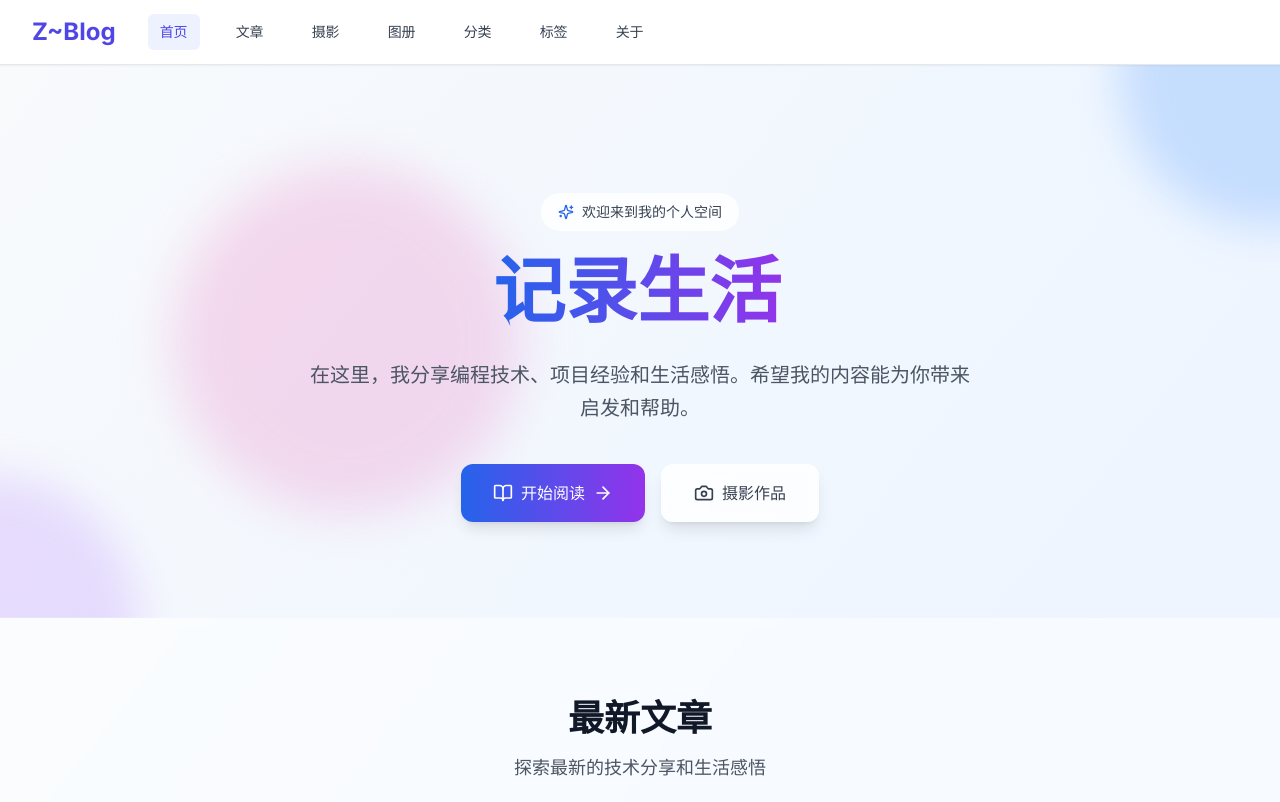
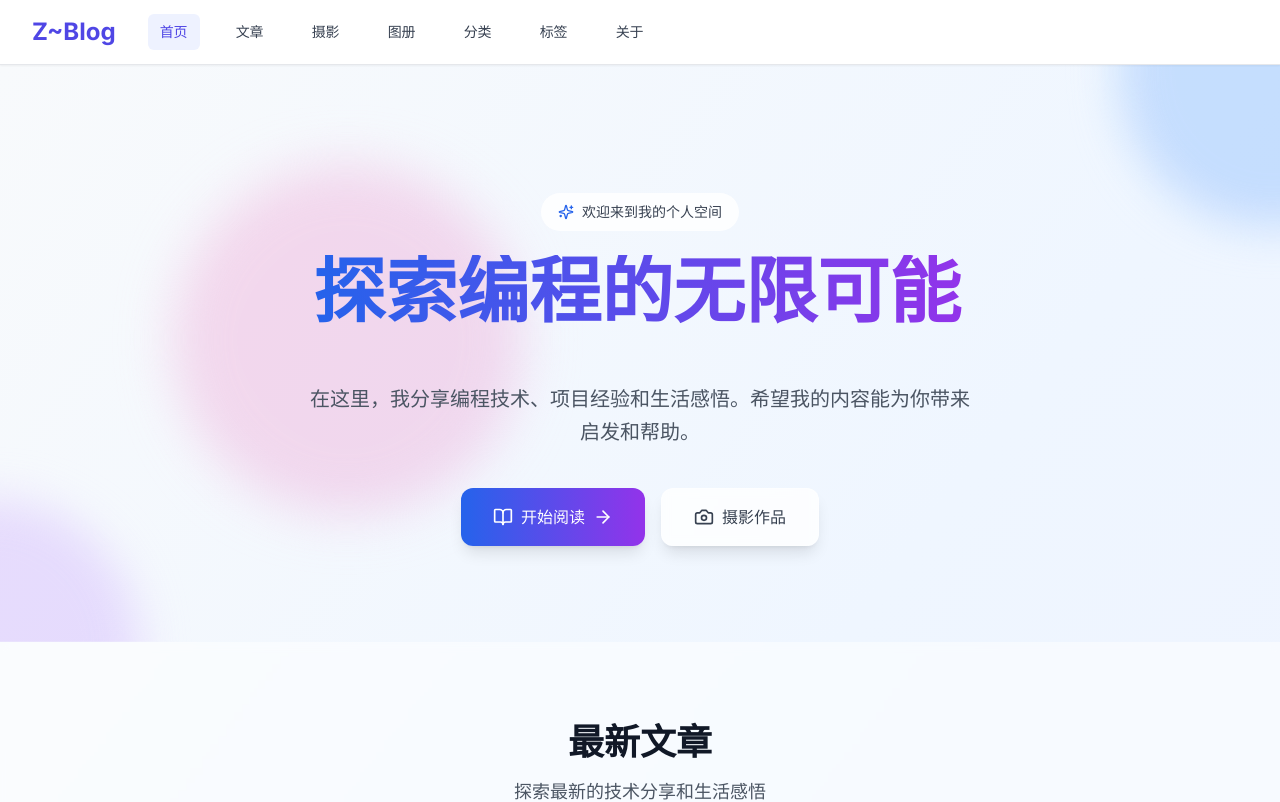
Before and after one commit to XyanZhang/x-blog, a Next.js app: page / in a window 1280 px wide. Shown: the top 802 px of the page. Built offline with nearby package versions, Linux system fonts and the light colour scheme; no server answers; the database is empty.

Commit message:
feat: 首页打字效果调整

```diff
--- a/src/app/(pages)/page.tsx
+++ b/src/app/(pages)/page.tsx
@@ -53,15 +53,28 @@ const HomePage: FC = async () => {
           <h1 className="text-5xl md:text-7xl font-bold text-gray-900 mb-8 leading-tight">
             <TypewriterText
               texts={[
-                '分享技术',
-                '记录生活',
-                '探索世界',
-                '创造价值',
-                '学习成长',
-                '传递知识'
+                '分享技术，记录生活',
+                '探索编程的无限可能',
+                '用代码构建美好世界',
+                '技术改变生活',
+                '学习永无止境',
+                '创造价值，传递知识',
+                '拥抱开源，共同成长',
+                '代码如诗，逻辑如画',
+                '工具提升效率',
+                '终端里的无限宇宙',
+                '享受创造的乐趣',
+                '拥抱技术的变化',
+                '追求代码的优雅',
+                '用技术解决问题',
+                '连接开发者社区',
+                '发现技术的美好',
+                '让世界因技术而更好'
               ]}
-              speed={120}
+              speed={150}
               delay={2500}
+              groupSize={1}
+              maxWidth="max-w-6xl"
               className="text-transparent bg-clip-text bg-gradient-to-r from-blue-600 to-purple-600"
             />
           </h1>
--- a/src/components/TypewriterText.tsx
+++ b/src/components/TypewriterText.tsx
@@ -9,6 +9,17 @@ interface TypewriterTextProps {
   className?: string
   cursorClassName?: string
   loop?: boolean
+  groupSize?: number
+  separator?: string
+  maxWidth?: string
+}
+
+function groupArray<T>(arr: T[], size: number): T[][] {
+  const result: T[][] = []
+  for (let i = 0; i < arr.length; i += size) {
+    result.push(arr.slice(i, i + size))
+  }
+  return result
 }
 
 const TypewriterText: React.FC<TypewriterTextProps> = ({
@@ -17,21 +28,25 @@ const TypewriterText: React.FC<TypewriterTextProps> = ({
   delay = 2000,
   className = '',
   cursorClassName = 'animate-blink',
-  loop = true
+  loop = true,
+  groupSize = 1,
+  separator = ' · ',
+  maxWidth = 'max-w-4xl'
 }) => {
-  const [currentTextIndex, setCurrentTextIndex] = useState(0)
+  // 分组
+  const groups = groupArray(texts, groupSize).map(group => group.join(separator))
+
+  const [currentGroupIndex, setCurrentGroupIndex] = useState(0)
   const [currentCharIndex, setCurrentCharIndex] = useState(0)
-  const [isDeleting, setIsDeleting] = useState(false)
   const [displayText, setDisplayText] = useState('')
   const [isPaused, setIsPaused] = useState(false)
 
   useEffect(() => {
     if (isPaused) return
 
-    const currentText = texts[currentTextIndex]
+    const currentText = groups[currentGroupIndex]
 
-    if (!isDeleting) {
-      // 打字效果
+    // 只实现打字效果，不删除
     if (currentCharIndex < currentText.length) {
       const timeout = setTimeout(() => {
         setDisplayText(currentText.slice(0, currentCharIndex + 1))
@@ -39,39 +54,31 @@ const TypewriterText: React.FC<TypewriterTextProps> = ({
       }, speed)
       return () => clearTimeout(timeout)
     } else {
-        // 完成打字，等待后开始删除
+      // 完成打字，等待后切换到下一个分组
       const timeout = setTimeout(() => {
-          if (loop || currentTextIndex < texts.length - 1) {
-            setIsDeleting(true)
+        if (loop || currentGroupIndex < groups.length - 1) {
+          setCurrentGroupIndex((currentGroupIndex + 1) % groups.length)
+          setCurrentCharIndex(0)
+          setDisplayText('')
         } else {
-            // 如果是最后一个文本且不循环，则暂停
           setIsPaused(true)
         }
       }, delay)
       return () => clearTimeout(timeout)
     }
-    } else {
-      // 删除效果
-      if (currentCharIndex > 0) {
-        const timeout = setTimeout(() => {
-          setDisplayText(currentText.slice(0, currentCharIndex - 1))
-          setCurrentCharIndex(currentCharIndex - 1)
-        }, speed / 2) // 删除速度稍快
-        return () => clearTimeout(timeout)
-      } else {
-        // 完成删除，切换到下一个文本
-        setIsDeleting(false)
-        if (loop) {
-          setCurrentTextIndex((currentTextIndex + 1) % texts.length)
-        } else {
-          setCurrentTextIndex(Math.min(currentTextIndex + 1, texts.length - 1))
-        }
-      }
-    }
-  }, [currentTextIndex, currentCharIndex, isDeleting, isPaused, texts, speed, delay, loop])
+  }, [currentGroupIndex, currentCharIndex, isPaused, groups, speed, delay, loop])
 
   return (
-    <span className={className}>
+    <div className={`${maxWidth} mx-auto text-center`}>
+      <span
+        className={`${className} inline-block`}
+        style={{
+          minHeight: '1.2em',
+          whiteSpace: 'nowrap',
+          overflow: 'hidden',
+          textOverflow: 'ellipsis'
+        }}
+      >
         {displayText}
         <span
           className={`inline-block w-1 h-full bg-gradient-to-b from-transparent via-current to-transparent ${cursorClassName}`}
@@ -81,6 +88,7 @@ const TypewriterText: React.FC<TypewriterTextProps> = ({
           }}
         ></span>
       </span>
+    </div>
   )
 }
 
```
Lines whose indentation alone changed are shown as unchanged.
